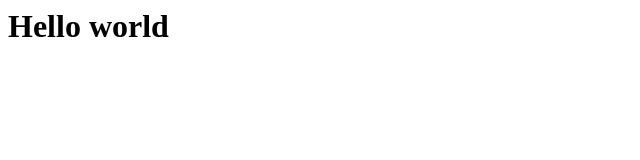
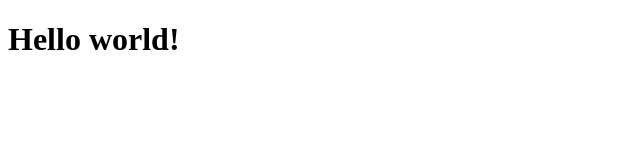
Before and after one commit to LBIDJOU/testrepo, a plain HTML site: page index.html in a window 1280 px wide. Shown: the whole page, without its empty margins (0-640 px from the left). Drawn offline with Linux system fonts and the light colour scheme.

Commit message:
#5 updated the text

```diff
--- a/index.html
+++ b/index.html
@@ -1,5 +1,11 @@
-<html>
-  <body>
-    <h1>Hello world</h1>
-  </body>
+<!DOCTYPE html>
+<html lang="en">
+<head>
+  <meta charset="UTF-8">
+  <meta name="viewport" content="width=device-width, initial-scale=1.0">
+  <title>Git collaboration</title>
+</head>
+<body>
+  <h1>Hello world!</h1>
+</body>
 </html>
```
